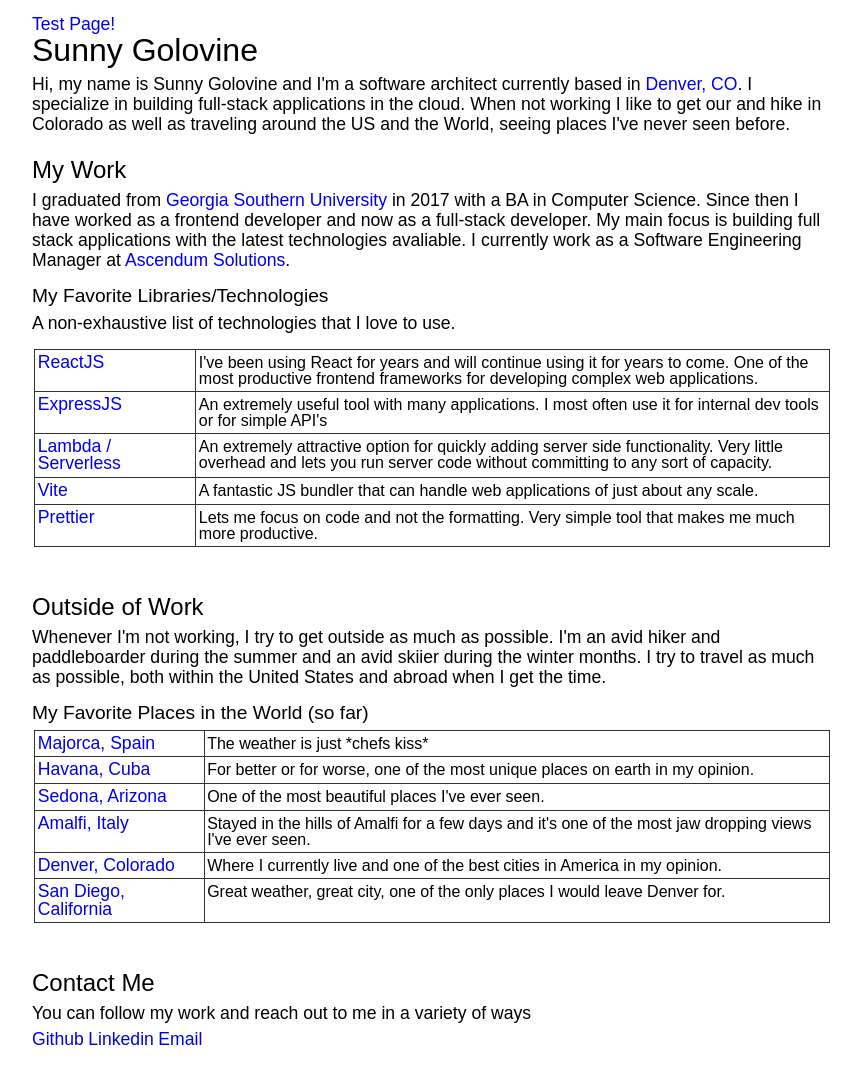
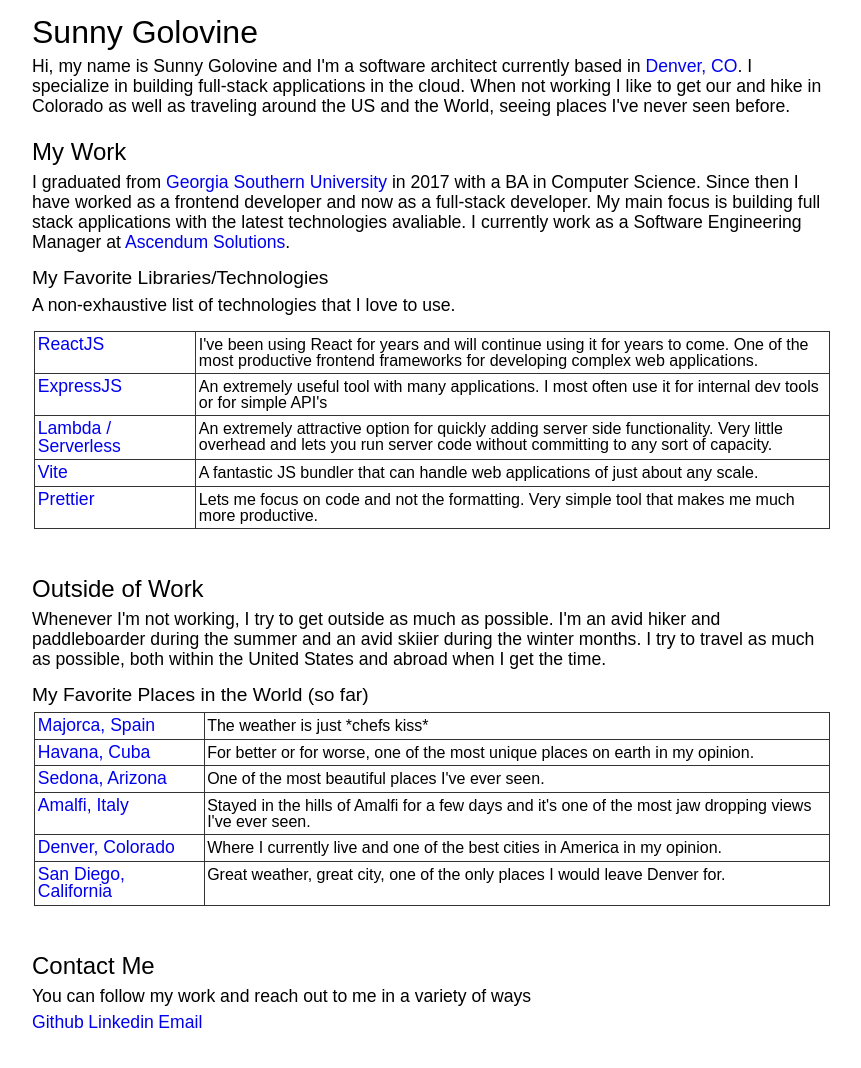
Before and after one commit to sgolovine/www-2024, a plain HTML site: page app/index.html in a window 1280 px wide. Shown: the whole page, without its empty margins (208-1069 px from the left). Drawn offline with Linux system fonts and the light colour scheme.

Commit message:
remove test page link

```diff
--- a/app/index.html
+++ b/app/index.html
@@ -17,7 +17,6 @@
   <body>
     <div class="container">
       <!-- Main Website Body -->
-      <a href="/post.html">Test Page!</a>
 
       <!-- Intro Section -->
       <h1>Sunny Golovine</h1>
```
